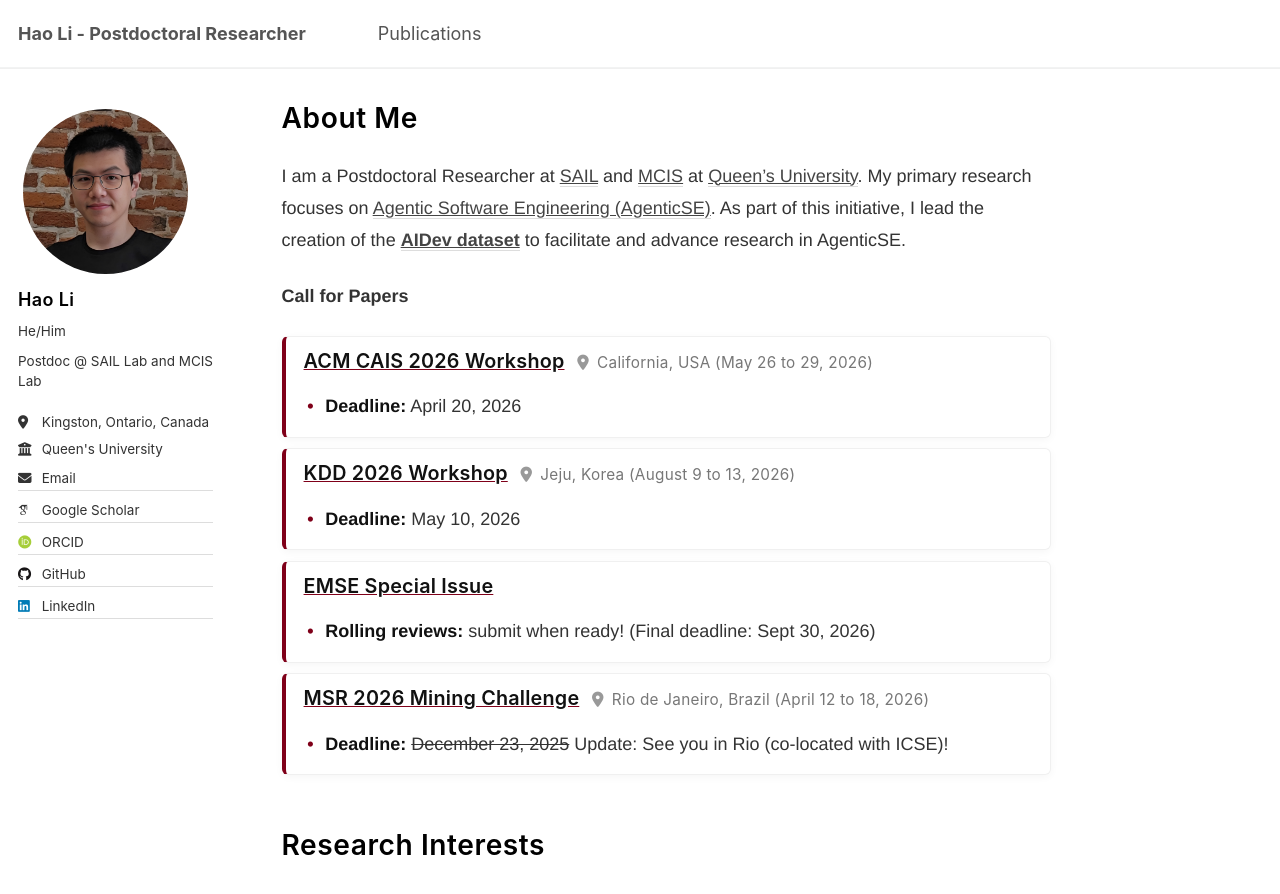
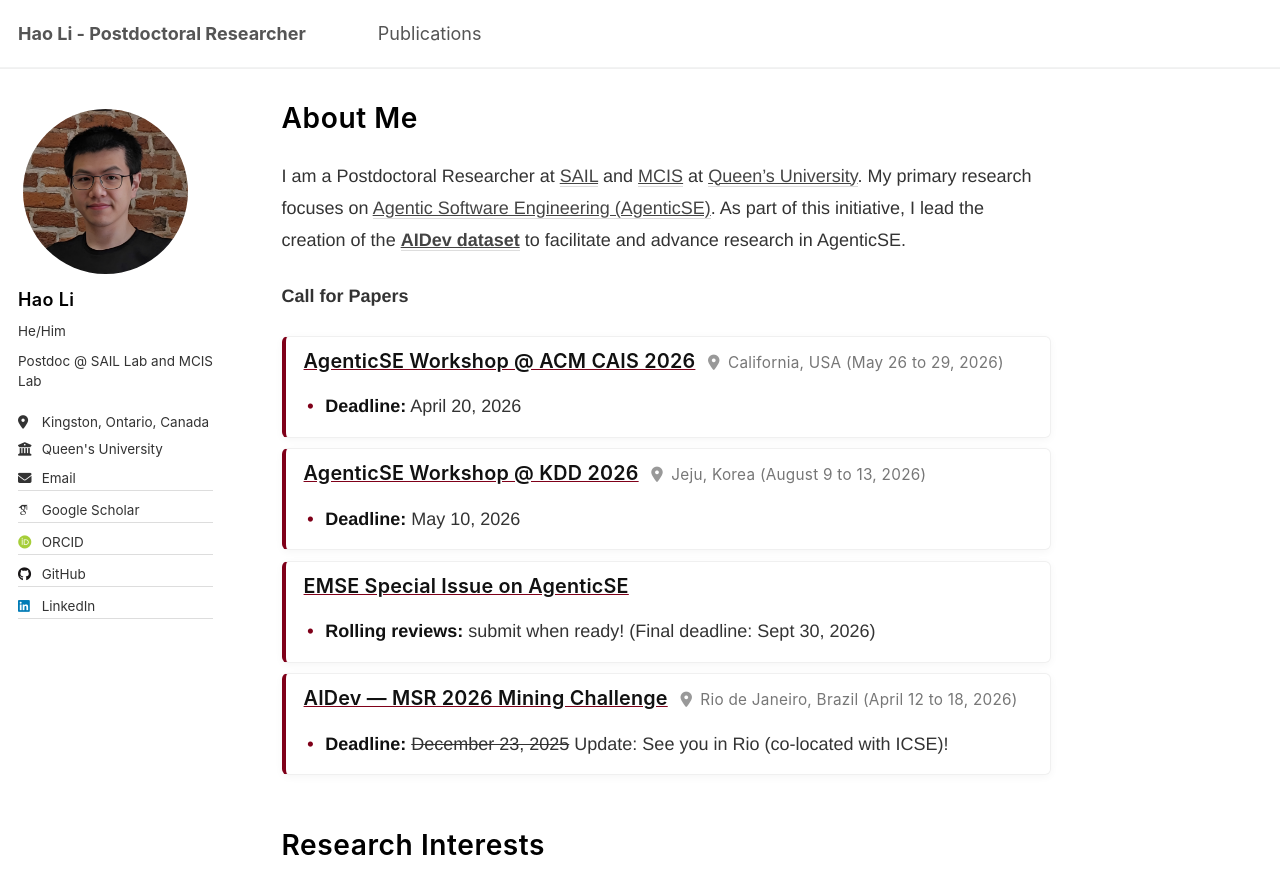
Before and after one commit to Leo-LiHao/Leo-LiHao.github.io, a Jekyll site: the page built from _pages/about.md, in a window 1280 px wide and 900 px high. Shown: the top 894 px of the window. Built offline with Jekyll 4.4.1, drawn with Linux system fonts in a browser that asks for light colours; some web fonts are replaced.

Commit message:
updated workshop names

```diff
--- a/_pages/about.md
+++ b/_pages/about.md
@@ -18,22 +18,22 @@
 <!-- Submit your work to our upcoming Agentic Software Engineering events: -->
 
 <div class="cfp-notice" markdown="1">
-#### [**ACM CAIS 2026 Workshop**](https://agenticse-cais.github.io) <span class="cfp-location"> <i class="fas fa-map-marker-alt"></i> California, USA (May 26 to 29, 2026)</span>
+#### [**AgenticSE Workshop @ ACM CAIS 2026**](https://agenticse-cais.github.io) <span class="cfp-location"> <i class="fas fa-map-marker-alt"></i> California, USA (May 26 to 29, 2026)</span>
 - **Deadline:** April 20, 2026
 </div>
 
 <div class="cfp-notice" markdown="1">
-#### [**KDD 2026 Workshop**](https://agent-se.github.io) <span class="cfp-location"> <i class="fas fa-map-marker-alt"></i> Jeju, Korea (August 9 to 13, 2026)</span>
+#### [**AgenticSE Workshop @ KDD 2026**](https://agent-se.github.io) <span class="cfp-location"> <i class="fas fa-map-marker-alt"></i> Jeju, Korea (August 9 to 13, 2026)</span>
 - **Deadline:** May 10, 2026
 </div>
 
 <div class="cfp-notice" markdown="1">
-#### [**EMSE Special Issue**](https://emsejournal.github.io/special_issues/2026_SI_Agentic_SE.html)
+#### [**EMSE Special Issue on AgenticSE**](https://emsejournal.github.io/special_issues/2026_SI_Agentic_SE.html)
 - **Rolling reviews:** submit when ready! (Final deadline: Sept 30, 2026)
 </div>
 
 <div class="cfp-notice" markdown="1">
-#### [**MSR 2026 Mining Challenge**](https://2026.msrconf.org/track/msr-2026-mining-challenge) <span class="cfp-location"> <i class="fas fa-map-marker-alt"></i> Rio de Janeiro, Brazil (April 12 to 18, 2026)</span>
+#### [**AIDev — MSR 2026 Mining Challenge**](https://2026.msrconf.org/track/msr-2026-mining-challenge) <span class="cfp-location"> <i class="fas fa-map-marker-alt"></i> Rio de Janeiro, Brazil (April 12 to 18, 2026)</span>
 - **Deadline:** ~~December 23, 2025~~ Update: See you in Rio (co-located with ICSE)!
 </div>
 
```
